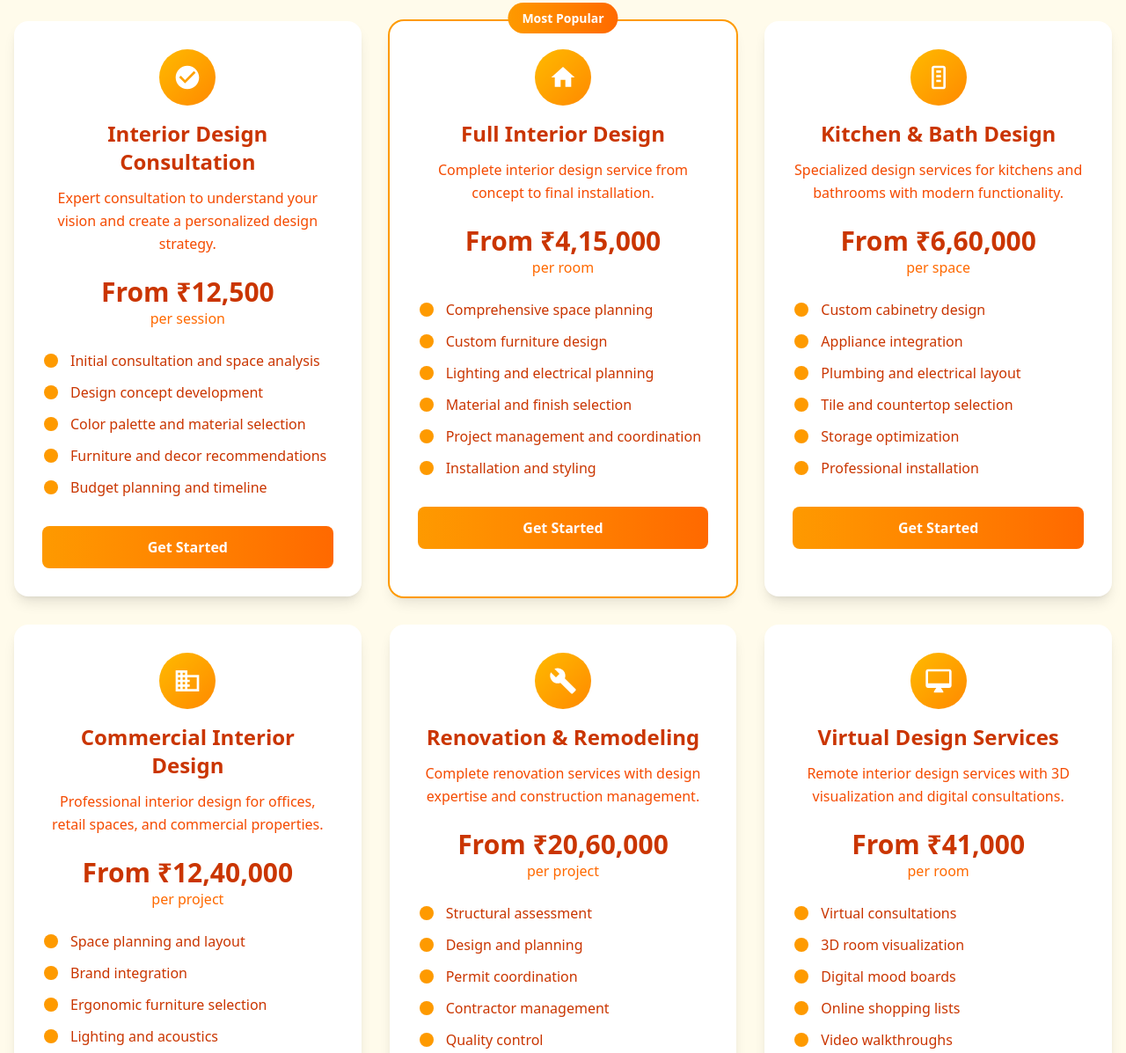
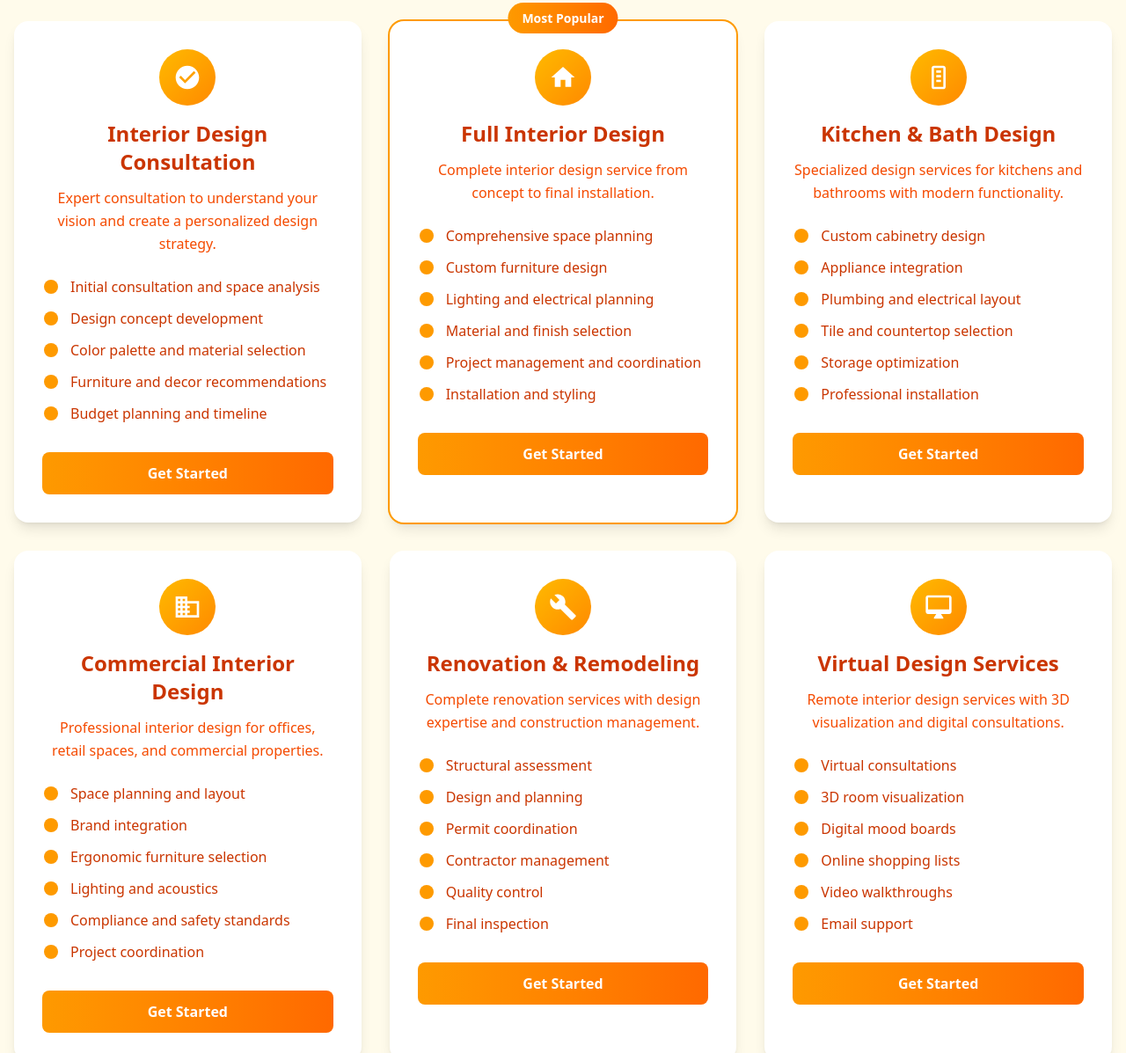
Before and after one commit to DevSequanity/Prasiddham, an Astro site: page / in a window 1280 px wide. Shown: the part 2361-3558 px from the top of the page at 88% size. Built offline with nearby package versions, Linux system fonts and the light colour scheme; Astro itself is replaced by a stand-in of ours.

Commit message:
removed price

```diff
--- a/src/components/ServiceCard.astro
+++ b/src/components/ServiceCard.astro
@@ -46,8 +46,6 @@ const {
   {
     price && (
       <div class="text-center mb-6">
-        <div class="text-3xl font-bold text-orange-700">{price}</div>
-        {duration && <div class="text-orange-500">{duration}</div>}
       </div>
     )
   }
```
